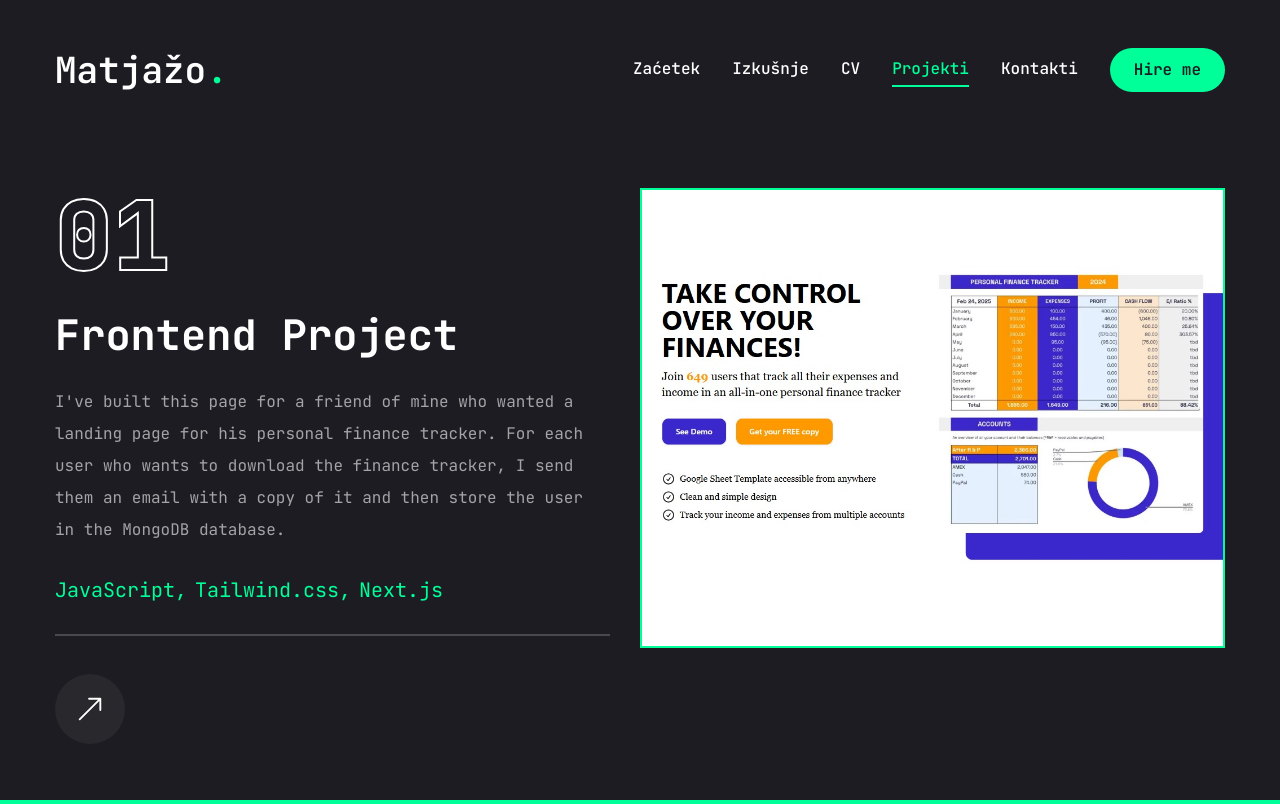
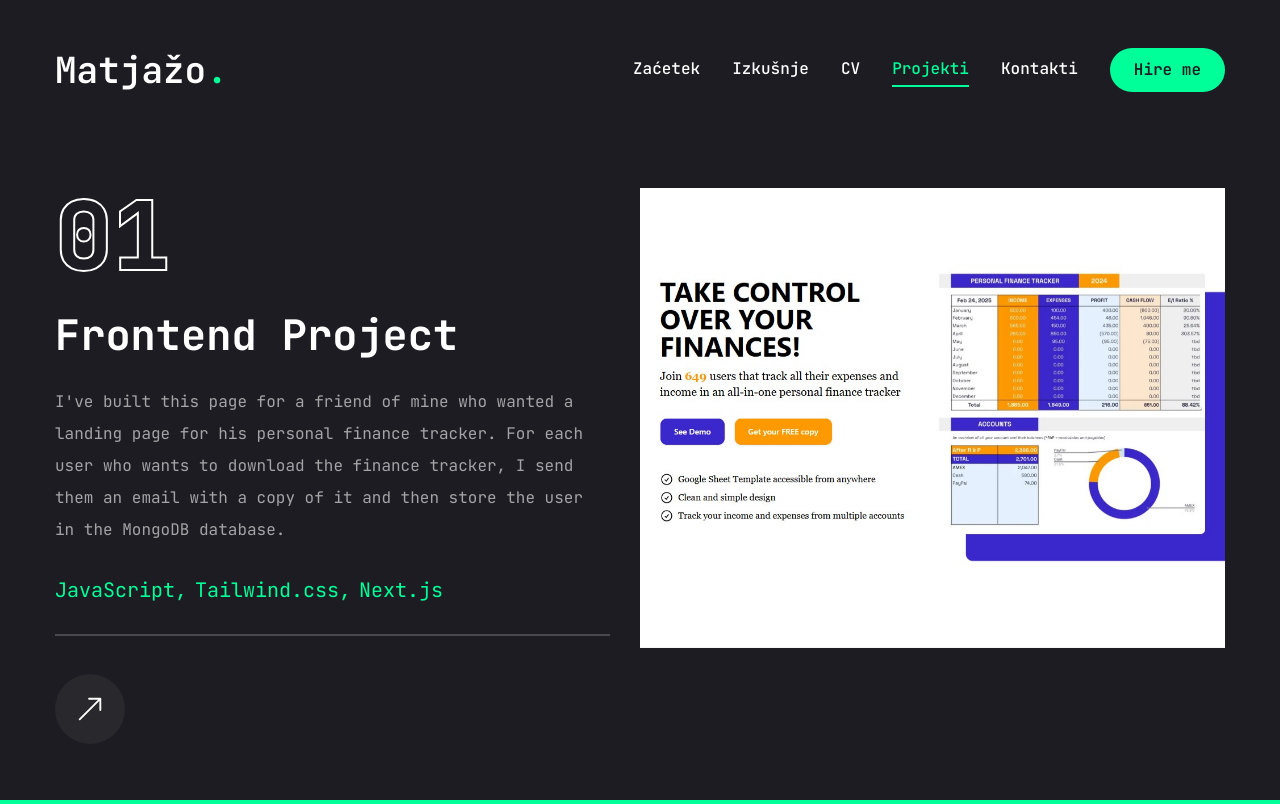
Before and after one commit to matjazo18/matjaz-portfolio, a Next.js app: page /projekti in a window 1280 px wide. Built offline with nearby package versions, Linux system fonts and the light colour scheme.

Commit message:
changed the andraz Image

```diff
--- a/app/projekti/page.jsx
+++ b/app/projekti/page.jsx
@@ -161,7 +161,7 @@ const Projekti = () => {
               {projects.map((project, index) => {
                 return (
                   <SwiperSlide key={index} className="w-full">
-                    <div className="h-[460px] relative group flex justify-center border-2 border-accent">
+                    <div className="h-[460px] relative group flex justify-center ">
                       <div></div>
                       <div className="relative w-full h-full">
                         <Image
```
Also changed, not shown: public/images/andraz.jpg.
